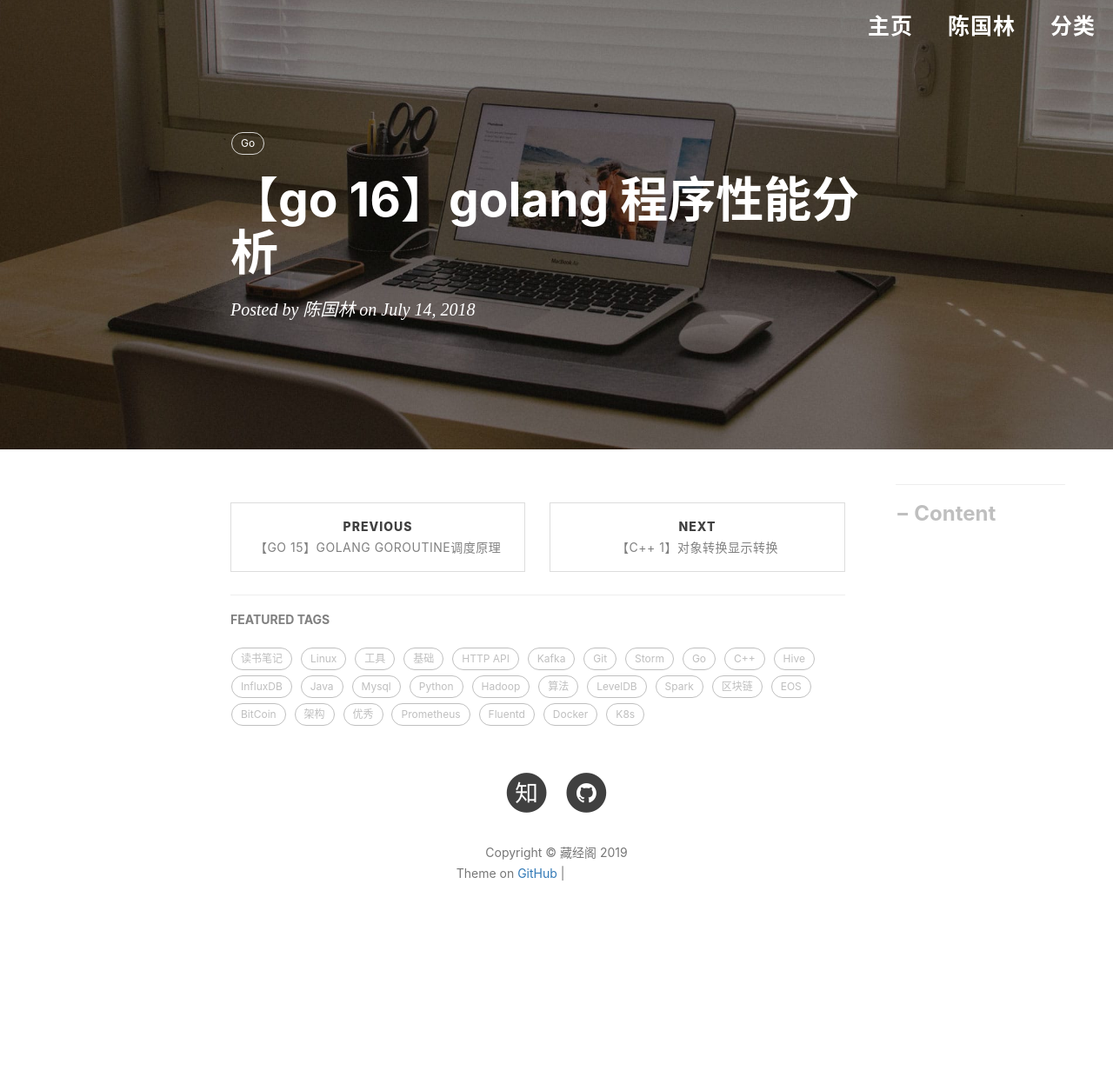
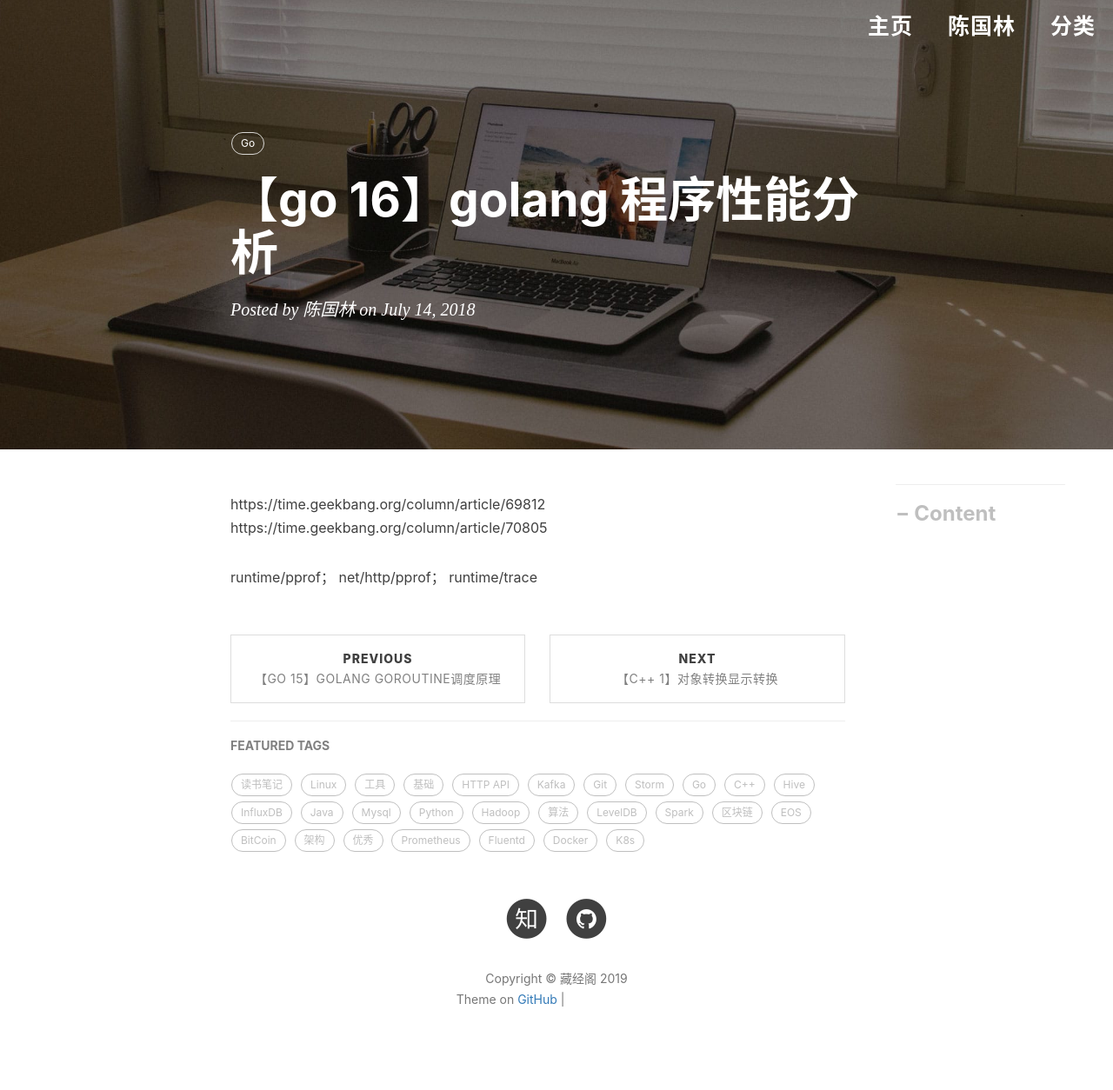
Before and after one commit to engru/chenguolin.github.io, a Jekyll site: the page built from _posts/2018-07-14-【Go-16】Golang 程序性能分析.md, in a window 1280 px wide. Shown: the whole page at 87% size. Built offline with Jekyll 4.4.1, drawn with Linux system fonts in a browser that asks for light colours; nearby versions of some CDN libraries; comment, search, counter and statistics services are not loaded; before the commit the page ends 1109 px from its top, so only the background shows below that; grey boxes are pictures that could not be loaded.

Commit message:
Update 2018-07-14-【Go-16】Golang 程序性能分析.md

```diff
--- a/_posts/2018-07-14-【Go-16】Golang 程序性能分析.md
+++ b/_posts/2018-07-14-【Go-16】Golang 程序性能分析.md
@@ -5,3 +5,10 @@ author: 陈国林 # 作者
 tags:          #标签
     - Go
 ---
+
+https://time.geekbang.org/column/article/69812
+https://time.geekbang.org/column/article/70805
+
+runtime/pprof；
+net/http/pprof；
+runtime/trace
```
